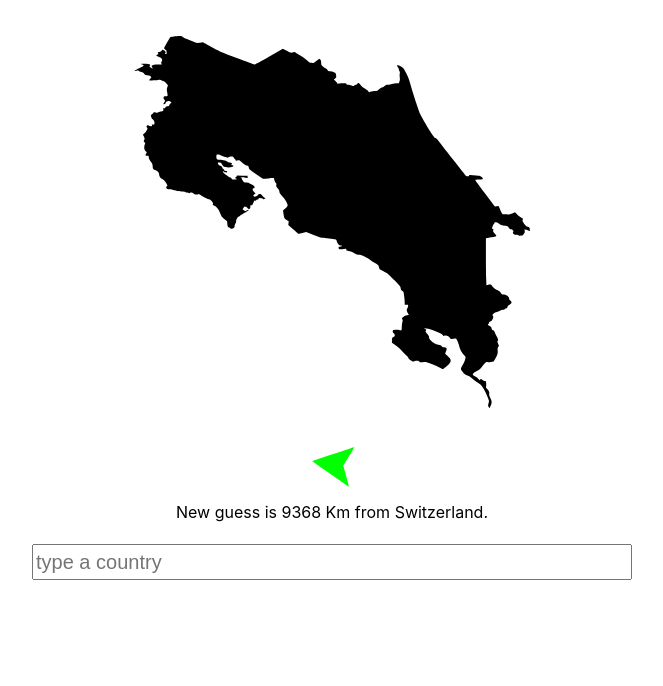
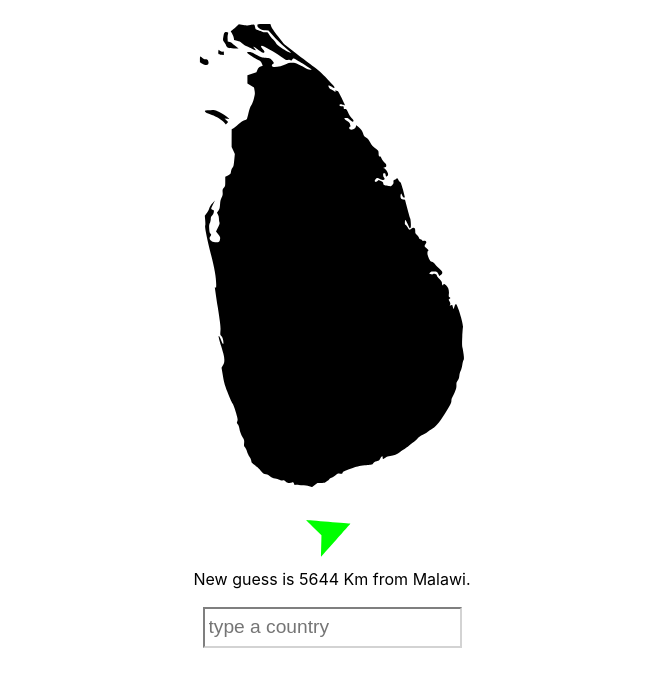
Before and after one commit to eduardolagoeiro/too-far, a Svelte app: page / in a window 1280 px wide. Shown: the top 686 px of the page, without its empty margins (308-971 px from the left). Built offline with nearby package versions, Linux system fonts and the light colour scheme.

Commit message:
autocomplete

```diff
--- a/src/App.svelte
+++ b/src/App.svelte
@@ -6,9 +6,10 @@
 	import { calcCrow, bearing } from './utils/distance';
 	import { countries as c, sanitizeCountryName } from './utils/countries';
 
-	const countries = c.filter(({ code }) =>
-		['BR', 'AR', 'CO', 'CH', 'PE', 'VZ', 'ES', 'PT', 'CU', 'CR'].includes(code)
-	);
+	const countries = c;
+	// .filter(({ code }) =>
+	// 	['BR', 'AR', 'CO', 'CH', 'PE', 'VZ', 'ES', 'PT', 'CU', 'CR'].includes(code)
+	// );
 
 	const AWAIT_ANIMATION = 1000;
 
@@ -185,16 +186,7 @@
 			<span class="you-are" in:typewriter={{ speed: 2 }}>{enunciate}</span>
 		{/key}
 	</div>
-	<input
-		class="new-answer-input"
-		class:disabled={answering}
-		type="text"
-		placeholder="type a country"
-		on:keypress={(e) => {
-			if (e.key === 'Enter') tryAnswer(newAnswer);
-		}}
-		bind:value={newAnswer}
-	/>
+	<div class="autocomplete">
 		{#if newAnswer}
 			<div class="select">
 				{#each countries
@@ -206,6 +198,18 @@
 				{/each}
 			</div>
 		{/if}
+		<input
+			class="new-answer-input"
+			class:disabled={answering}
+			type="text"
+			placeholder="type a country"
+			on:keypress={(e) => {
+				if (e.key === 'Enter') tryAnswer(newAnswer);
+			}}
+			bind:value={newAnswer}
+		/>
+	</div>
+	{#if false}
 		<ul class="answers" bind:this={answersList}>
 			{#each answerHistoric as answer, i}
 				<li class="answer">
@@ -228,6 +232,7 @@
 				</li>
 			{/if}
 		</ul>
+	{/if}
 </div>
 
 <style>
@@ -288,10 +293,11 @@
 	}
 
 	.new-answer-input {
-		width: 100%;
-		margin: 2.5vh 0;
+		margin: 1rem 0;
+		padding: 0.25rem;
 		box-sizing: border-box;
-		font-size: 1.25rem;
+		border-color: lightgray;
+		font-size: 1.2rem;
 		line-height: 150%;
 	}
 
@@ -342,14 +348,30 @@
 		color: var(--danger-color);
 	}
 
+	.autocomplete {
+		position: relative;
+	}
+
 	.select {
-		width: 100%;
 		display: flex;
-		flex-direction: column;
+		flex-direction: column-reverse;
 		align-items: center;
+		position: absolute;
+		border: solid 1px lightgray;
+		border-radius: 1rem 1rem 0 0;
+		bottom: 3.8rem;
+		background-color: white;
+		left: 0;
+		right: 0;
 	}
 
 	.select .item {
 		padding: 1rem;
+		border-bottom: solid 1px lightgray;
+		box-sizing: border-box;
+		width: 100%;
+	}
+	.select .item:first-child {
+		border: none;
 	}
 </style>
```
Lines whose indentation alone changed are shown as unchanged.
